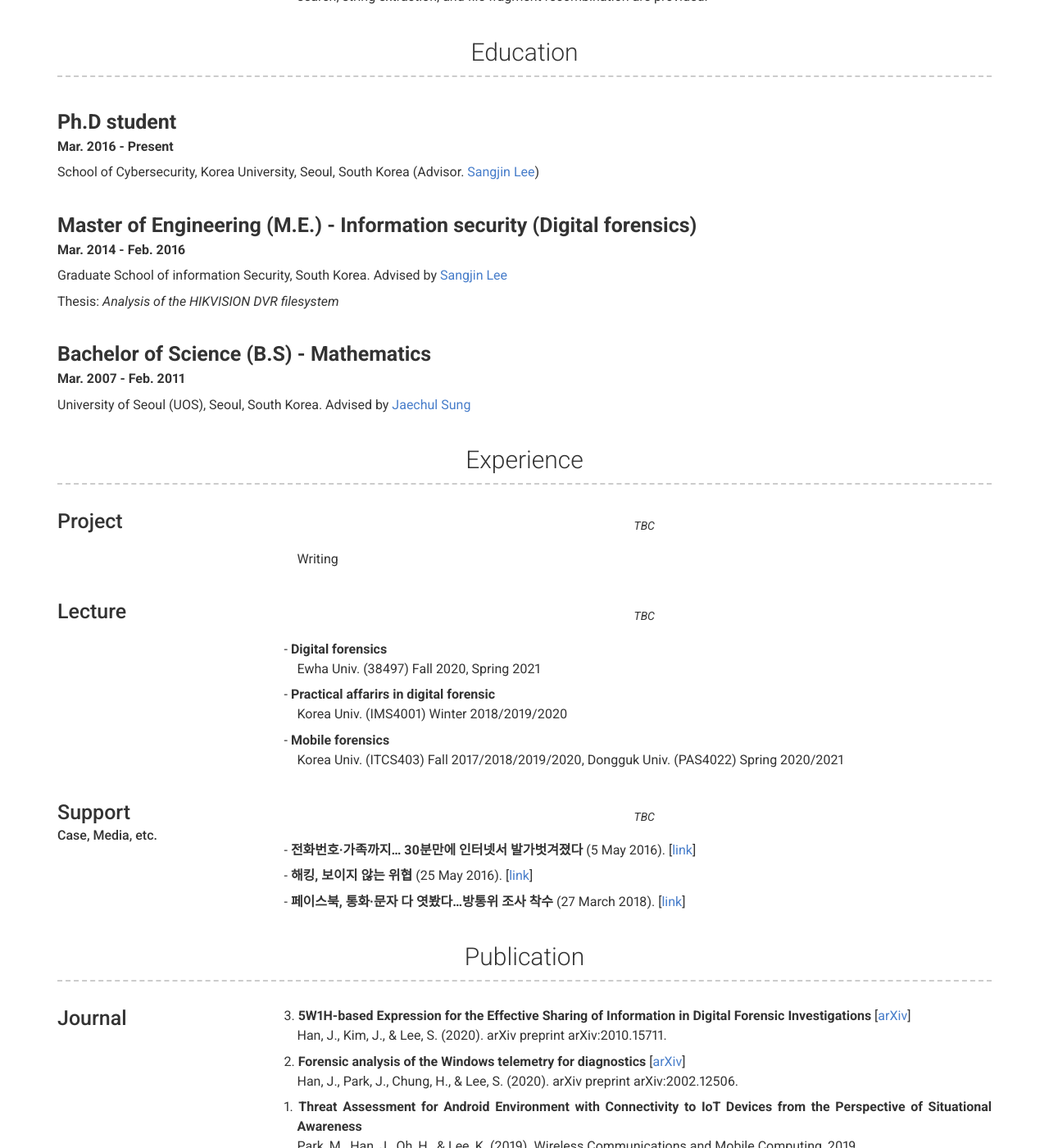
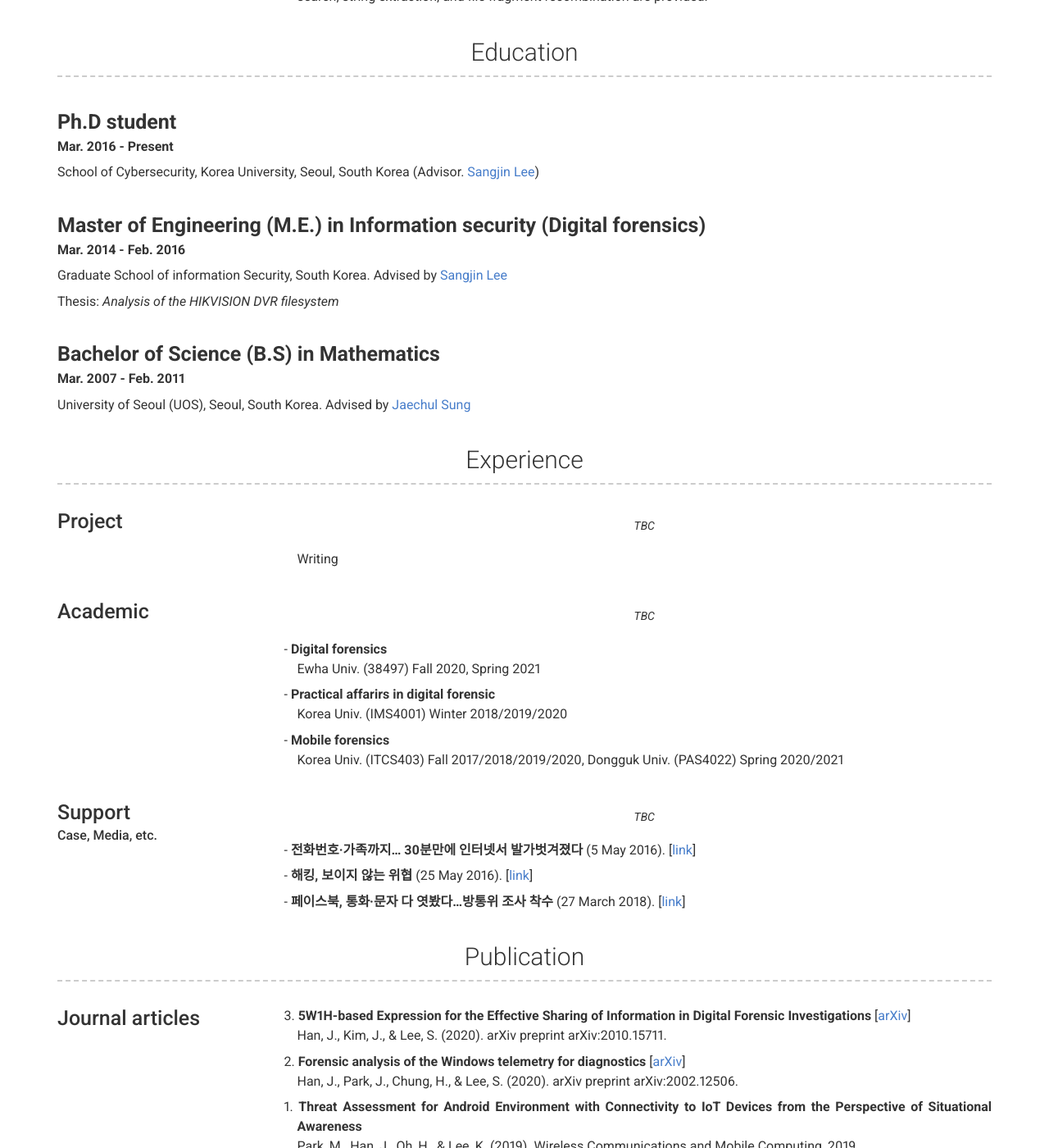
Before and after one commit to JaehyeokHan/jaehyeokhan.github.io, a Jekyll site: the page built from index.md, in a window 1280 px wide and 1400 px high, scrolled down 815 px. Shown: the whole window at 82% size. Built offline with Jekyll 4.4.1, drawn with Linux system fonts in a browser that asks for light colours; nearby versions of some CDN libraries; some of the changed text lies outside the part shown.

Commit message:
Update _config.yml

```diff
--- a/_config.yml
+++ b/_config.yml
@@ -88,14 +88,14 @@ content:
 #         Dissertation:
 
       - layout: left
-        title: Master of Engineering (M.E.) - Information security (Digital forensics)
+        title: Master of Engineering (M.E.) in Information security (Digital forensics)
         sub_title: Mar. 2014 - Feb. 2016
         description: | # this will include new lines to allow paragraphs
           <p>Graduate School of information Security, South Korea. Advised by <A href = "https://scs.korea.ac.kr/ime/professor/honor.do?mode=view&articleNo=36554&article.offset=0&articleLimit=30" target = "top">Sangjin Lee</A></p>
           <p>Thesis: <i>Analysis of the HIKVISION DVR filesystem</i></p>
 
       - layout: left
-        title: Bachelor of Science (B.S) - Mathematics
+        title: Bachelor of Science (B.S) in Mathematics
         sub_title: Mar. 2007 - Feb. 2011
         description: | # this will include new lines to allow paragraphs
           <p>University of Seoul (UOS), Seoul, South Korea. Advised by <A href = "https://www.uos.ac.kr/en/professor/view.do?proseq=14&code=20031&pageIndex=1&epTicket=LOG" target = "top">Jaechul Sung</A></p>
@@ -114,7 +114,7 @@ content:
           Writing
 
       - layout: left
-        title: Lecture
+        title: Academic
         quote: >
           TBC
         description: | # this will include new lines to allow paragraphs
@@ -137,7 +137,7 @@ content:
     layout: list
     content: # Citation style: APA (American Psychological Association)
       - layout: left
-        title: Journal
+        title: Journal articles
 #       sub_title: Job title
 #       caption: Date Range (eg. November 2016 - present)
 #       link: Link to company (optional)
@@ -149,7 +149,7 @@ content:
          <p style="text-indent: -1em;">1. <b>Threat Assessment for Android Environment with Connectivity to IoT Devices from the Perspective of Situational Awareness</b><br>Park, M., Han, J., Oh, H., & Lee, K. (2019). Wireless Communications and Mobile Computing, 2019.</p>
 
       - layout: left
-        title: Conforence
+        title: Conforence papers
 #       quote: >
 #         Short description of the company (optional)
         description: | # this will include new lines to allow paragraphs
```
